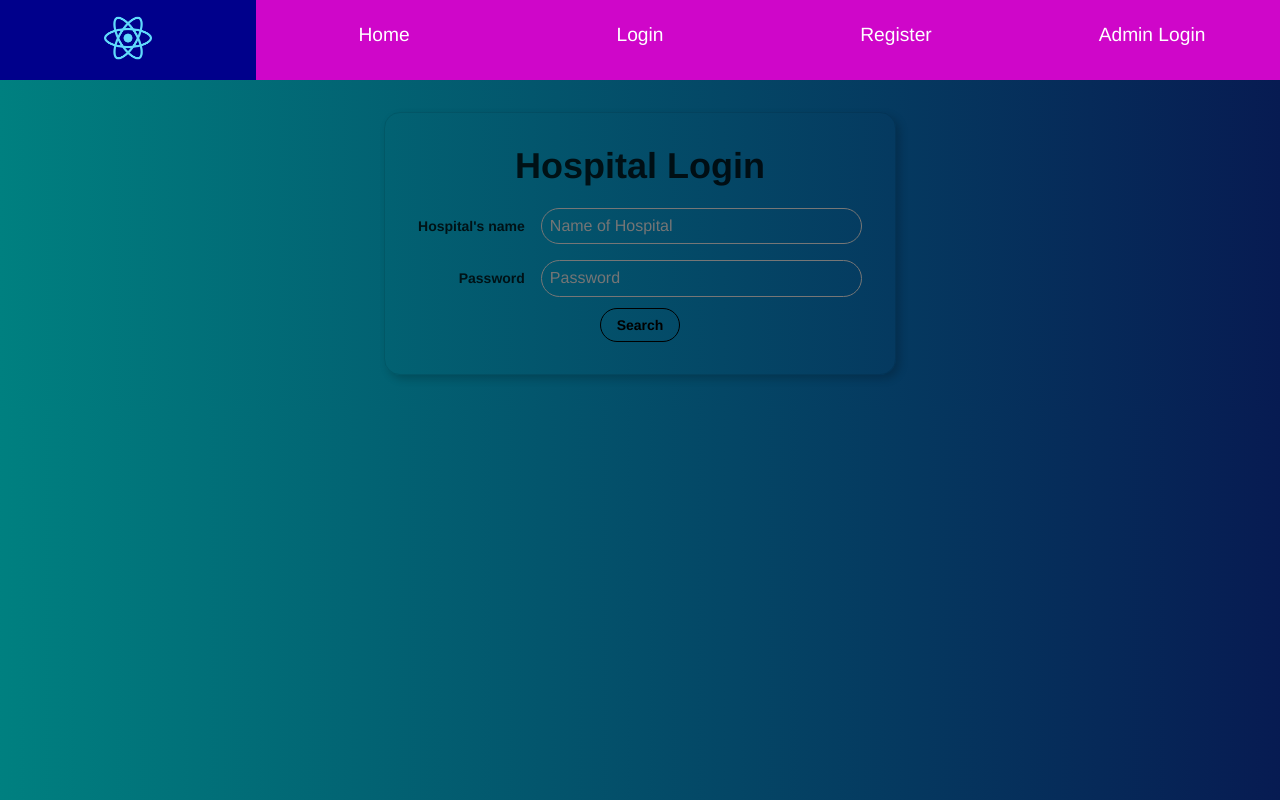
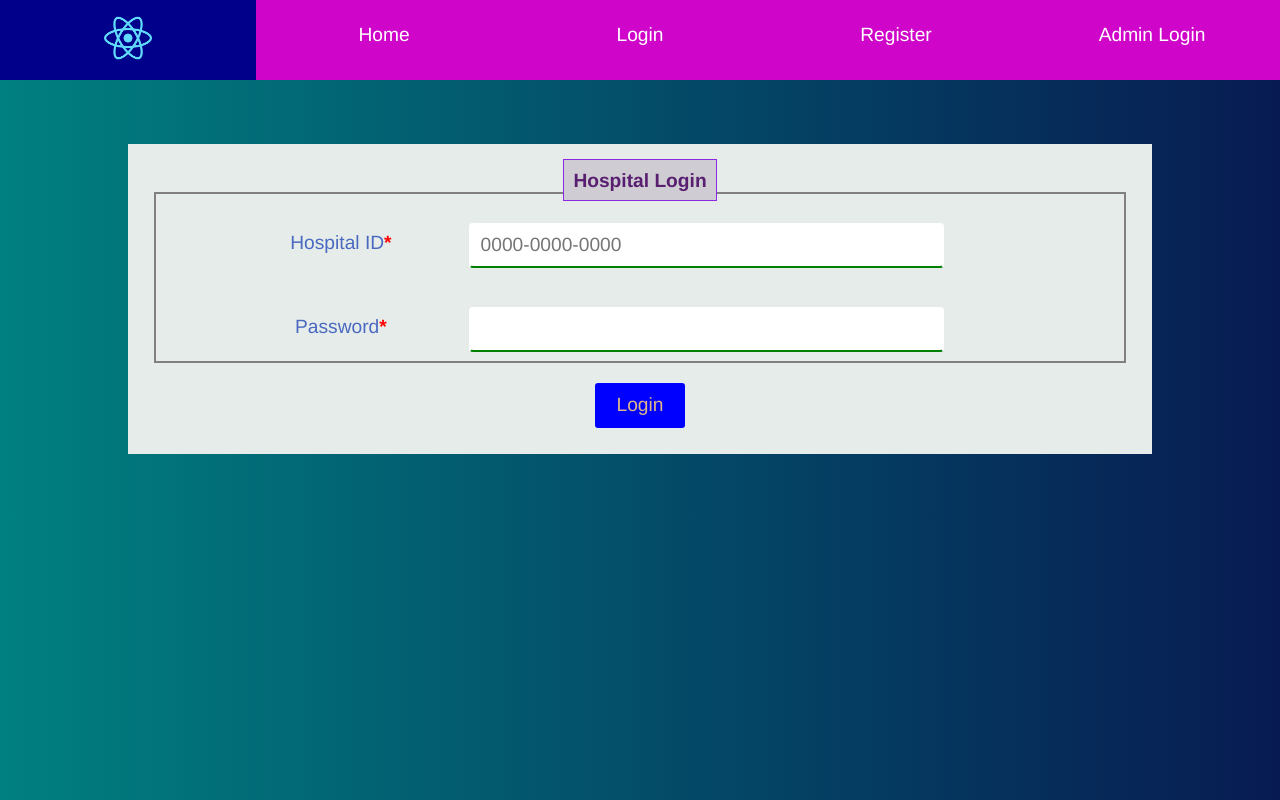
Before and after one commit to mohit0305/CoHeal, a React (Create React App) app: page /HLogin in a window 1280 px wide. Built offline with nearby package versions, Linux system fonts and the light colour scheme.

Commit message:
Update HLogin.js
Update HLogin.js for styles

```diff
--- a/src/components/HLogin.js
+++ b/src/components/HLogin.js
@@ -1,73 +1,55 @@
 import React from 'react';
+
 class HLogin extends React.Component {
 	constructor(props){
 		super(props);
 		this.state ={
-			hname: 0,
-            pass: ''
+		    hid: 0,
+			password: '',
 		}
 	}
-	onNameChange = (event) =>{this.setState({hname: event.target.value})}
-	onPassChange = (event) =>{this.setState({pass: event.target.value})}
+	onHIDChange = (event) =>{this.setState({hid: event.target.value})}
+	onPasswordChange = (event) =>{this.setState({password: event.target.value})}
 
-
-	onSubmitSearch = ()=>{
+	onSubmitRegister = ()=>{
 		fetch('', {
 			method: 'post',
 			headers: {'Content-Type': 'application/json'},
 			body: JSON.stringify({
-				hname: this.state.hname,
-				pass: this.state.pass,
+				hid: this.state.hid,
+				password: this.state.password,
 			})
 		}).then(response => response.json())
-		.then(list => {
-
+		.then(user => {
+			if(user){
+				this.props.loadUser(user);
+				this.props.onRouteChange('home');
+			}
 		})
 		console.log(this.state)
 	}
 	render(){
-
 		return(
-			<article className="br4 ba b--black-10 mv4 w-100 w-75-m w-75-l mw6 shadow-5 center" >
-				<main className="pa4 black-80">
-					<div className="measure">
-						<fieldset id="sign_up" className="ba b--transparent ph0 mh0">
-							<legend className="f2 fw6 ph0 mh0">Hospital Login</legend>
-							<div className="flex items-center mt3">
-								<label className="tr w-25 db fw6 lh-copy f6" htmlFor="hname">Hospital's name</label>
-								<input
-									className="pa2 br-pill input-reset ba bg-transparent hover-bg-black hover-white w-75 ml3"
-									type="text"
-									name="hname"
-									id="hname"
-                  placeholder="Name of Hospital"
-									onChange={this.onNameChange}
-								/>
-              </div>
-                    <div className="flex items-center mt3">
-								<label className="tr w-25 db fw6 lh-copy f6" htmlFor="pass">Password</label>
-								<input
-									className="pa2 br-pill input-reset ba bg-transparent hover-bg-black hover-white w-75 ml3"
-									type="Password"
-									name="pass"
-									id="pass"
-                  placeholder="Password"
-									onChange={this.onPassChange}
-								/>
-              </div>
-
-						</fieldset>
-						<div className="">
-						     	<input
-
-								onClick={this.onSubmitSearch}
-								className="b br-pill ph3 pv2 input-reset ba b--black bg-transparent grow pointer f6 dib" type="submit" value="Search"/>
-
+			<div className="container">
+				<b className="page_title">Hospital Login </b>
+			        <div className="form">
+                        <div className="form_input">
+							<label>
+								<span className="label">Hospital ID<b style={{color: "red"}}>*</b></span>
+							    <input type="number" name="hid" id="hid" placeholder="0000-0000-0000" onChange={this.onHIDChange}/>
+							</label>
+						</div>
+						<div className="form_input">
+							<label>
+								<span className="label"> Password<b style={{color: "red"}}>*</b></span>
+							    <input type="password" name="password" id="password" onChange={this.onPasswordChange}/>
+							</label>
 						</div>
 					</div>
-				</main>
-			</article>
-
+					<div className="submit_btn_div">
+						<button onClick={this.onSubmitRegister} type="submit">Login</button>
+					</div>
+			</div>
 		);
 	}
 }
```
